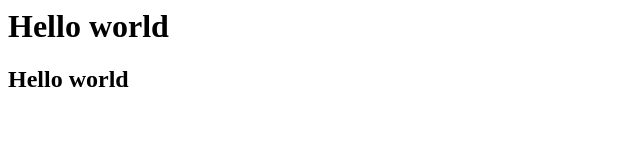
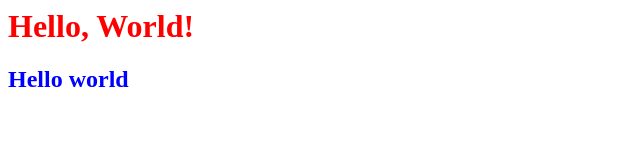
Before and after one commit to JoaoSCN/Apresentacao, a plain HTML site: page index.html in a window 1280 px wide. Shown: the whole page, without its empty margins (0-640 px from the left). Drawn offline with Linux system fonts and the light colour scheme.

Commit message:
Merge com branch master

```diff
--- a/index.html
+++ b/index.html
@@ -1,7 +1,9 @@
 <html>
-<header></header>
-<body>
-<h1>Hello world</h1>
-<h2>Hello world</h2>
+  <head>
+    <link type="text/css" rel="stylesheet" media="all" href="style.css" />
+  </head>
+  <body>
+    	<h1>Hello, World!</h1>
+	<h2>Hello world</h2>
 </body>
 </html>
```
